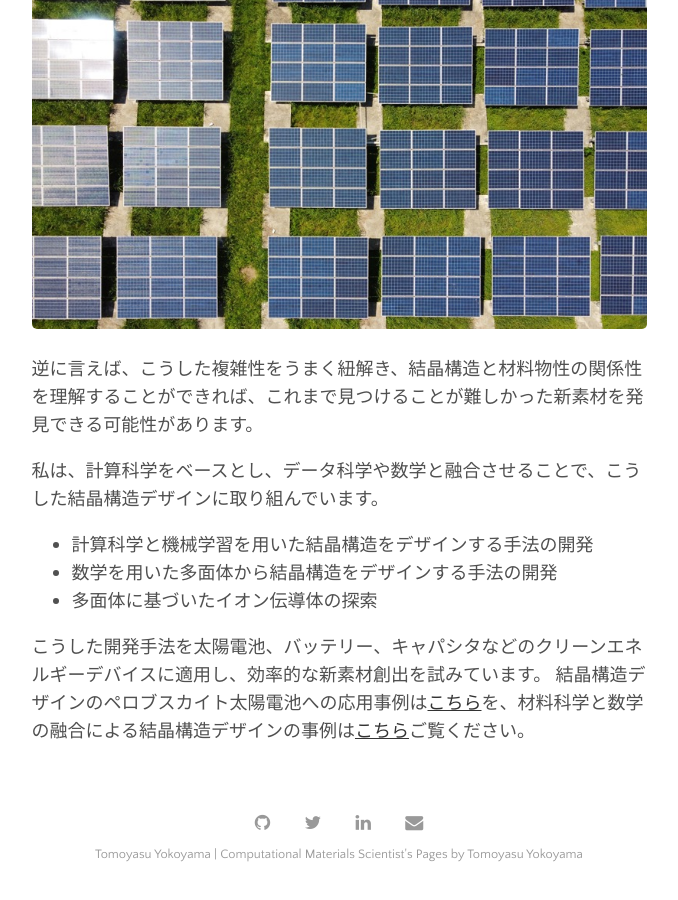
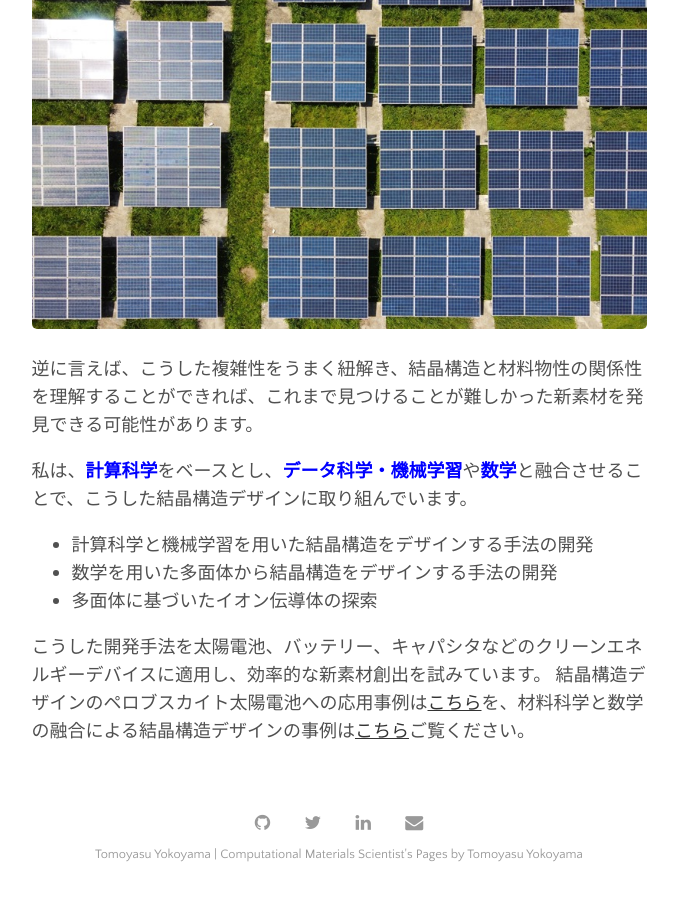
Before and after one commit to yokoyamatomoyasu/yokoyamatomoyasu.github.io, a Jekyll site: the page built from menu/research.md, in a window 1280 px wide and 900 px high, scrolled down 2807 px. Shown: the whole window, without its empty margins (301-979 px from the left). Built offline with Jekyll 4.4.1, drawn with Linux system fonts in a browser that asks for light colours.

Commit message:
GitHub pages site with Jekyll

```diff
--- a/menu/research.md
+++ b/menu/research.md
@@ -54,7 +54,7 @@ permalink: /research
 
 逆に言えば、こうした複雑性をうまく紐解き、結晶構造と材料物性の関係性を理解することができれば、これまで見つけることが難しかった新素材を発見できる可能性があります。
 
-私は、計算科学をベースとし、データ科学や数学と融合させることで、こうした結晶構造デザインに取り組んでいます。
+私は、**<font color="Blue">計算科学</font>**をベースとし、**<font color="Blue">データ科学・機械学習</font>**や**<font color="Blue">数学</font>**と融合させることで、こうした結晶構造デザインに取り組んでいます。
 - 計算科学と機械学習を用いた結晶構造をデザインする手法の開発
 - 数学を用いた多面体から結晶構造をデザインする手法の開発
 - 多面体に基づいたイオン伝導体の探索
```
